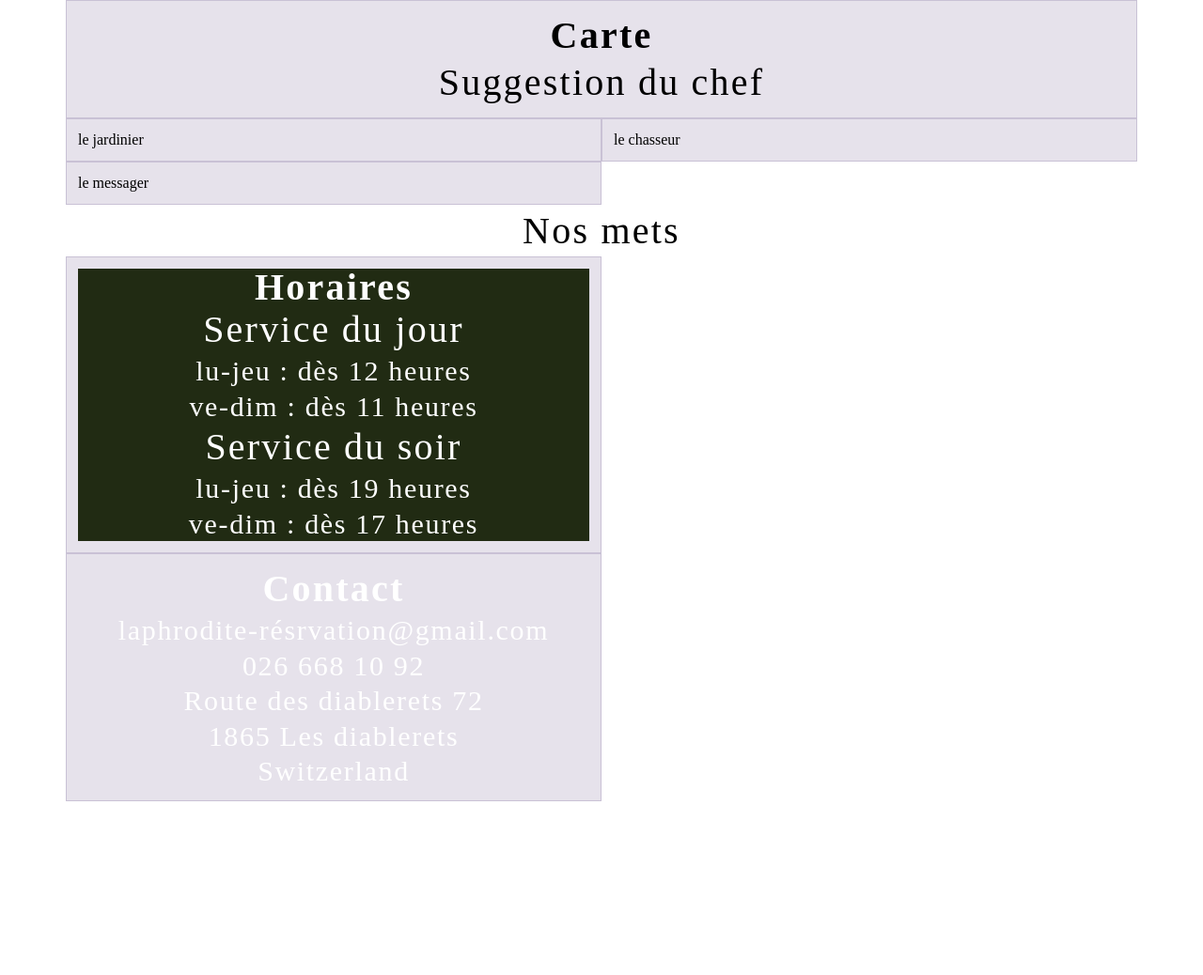
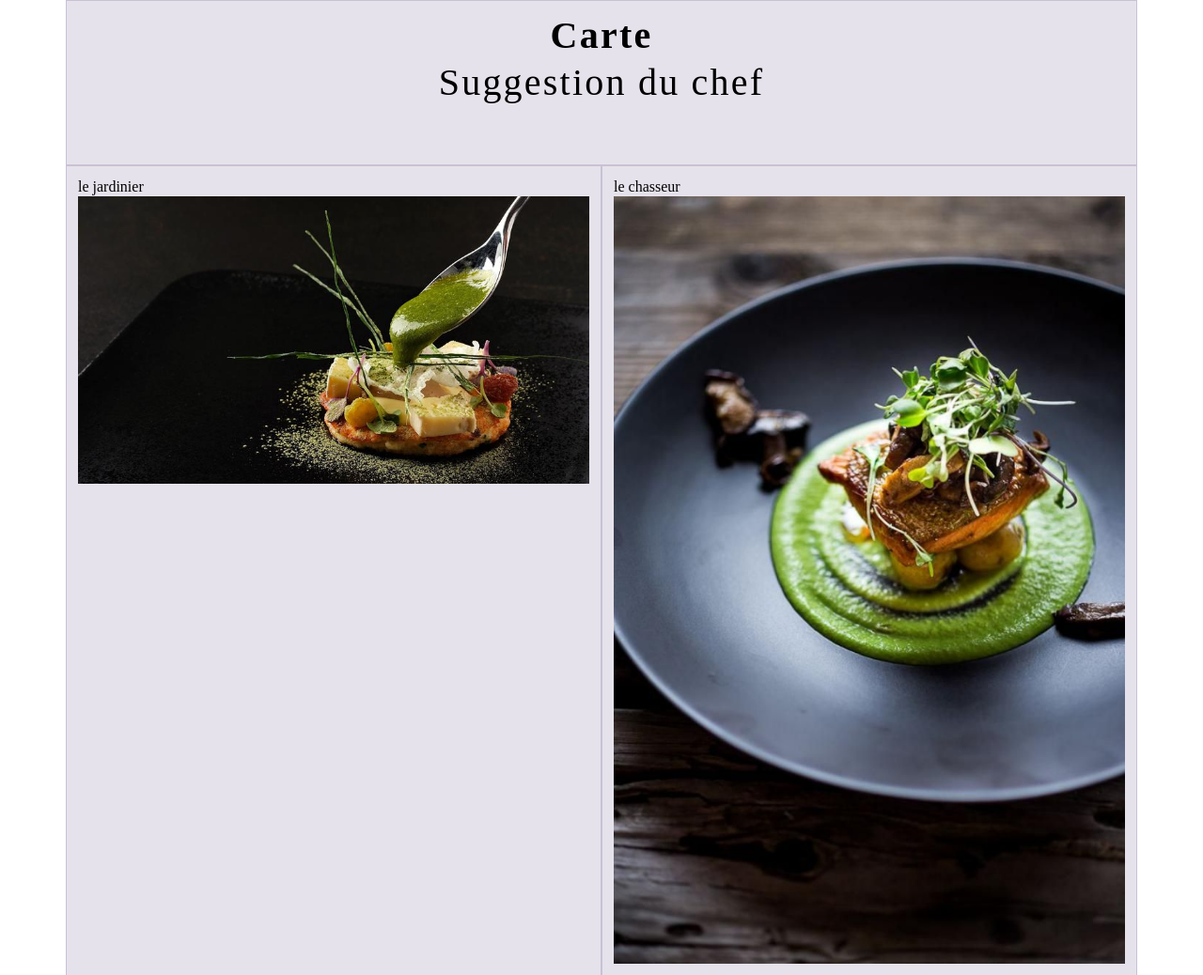
Before and after one commit to maxinehjn/examen-2-cafebar, a website built with Parcel: page src/index.html in a window 1280 px wide. Shown: the part 1894-2932 px from the top of the page at 94% size. Before the commit the page ends 2747 px from the top, so only its background shows below. Built offline with nearby package versions, Linux system fonts and the light colour scheme.

Commit message:
add margin to footer

```diff
--- a/src/index.html
+++ b/src/index.html
@@ -76,16 +76,37 @@
     </div>
     <div class="container">
       <div class="row">
-        <div class="col-12 col-md-6">le jardinier</div>
-        <div class="col-12 col-md-6">le chasseur</div>
-        <div class="col-12 col-md-6">le messager</div>
+        <div class="col-12 col-md-6">
+          le jardinier
+          <img
+            class="img-title"
+            src="/img/lejardinier.jpg"
+            alt="Photo du plat"
+          />
+        </div>
+        <div class="col-12 col-md-6">
+          le chasseur
+          <img
+            class="img-title"
+            src="/img/lechasseur.png"
+            alt="Photo du plat"
+          />
+        </div>
+        <div class="col-12 col-md-6">
+          le messager
+          <img
+            class="img-title"
+            src="/img/lemessager.png"
+            alt="Photo du plat"
+          />
+        </div>
       </div>
       <p class="menu">Nos mets</p>
     </div>
     <div class="container">
       <div class="row">
         <div class="col-12 col-lg-6">
-          <div class="different-background">
+          <div class="different-background-2">
             <h3 class="hourly">Horaires</h3>
             <p class="hourly-title">Service du jour</p>
             <p class="time">
--- a/src/scss/main.scss
+++ b/src/scss/main.scss
@@ -148,6 +148,7 @@ video {
   color: #000000;
   letter-spacing: 2.22px;
   text-align: center;
+  margin-bottom: 50px;
 }
 
 .menu {
@@ -159,6 +160,9 @@ video {
   line-height: 55px;
 }
 
+.different-background-2 {
+  background-color: #212b13;
+}
 .hourly {
   font-family: CinzelDecorative-Regular;
   font-size: 40px;
@@ -166,6 +170,7 @@ video {
   letter-spacing: 2.22px;
   text-align: center;
   line-height: 40px;
+  margin: 50px;
 }
 
 .hourly-title {
@@ -174,11 +179,12 @@ video {
   color: #ffffff;
   letter-spacing: 2.22px;
   text-align: center;
+  margin-bottom: 20px;
 }
 
 .time {
   font-family: RocGrotesk-ExtraLight;
-  font-size: 30px;
+  font-size: 20px;
   color: #ffffff;
   letter-spacing: 1.67px;
   text-align: center;
@@ -190,14 +196,16 @@ video {
   color: #ffffff;
   letter-spacing: 2.22px;
   text-align: center;
+  margin: 30px;
 }
 
 .footer-description {
   font-family: RocGrotesk-Light;
-  font-size: 30px;
+  font-size: 22px;
   color: #ffffff;
   letter-spacing: 1.67px;
   text-align: center;
+  margin-bottom: 50px;
 }
 
 /* ====================================
```
Also changed, not shown: dist/index.html, dist/lechasseur.f111875b.png (added), dist/lejardinier.6b08729c.jpg (renamed from img/plat1.jpg), dist/lemessager.a873671e.png (added), img/lechasseur.png (added), img/lejardinier.jpg (added), img/lemessager.png (added), 2 other files.
